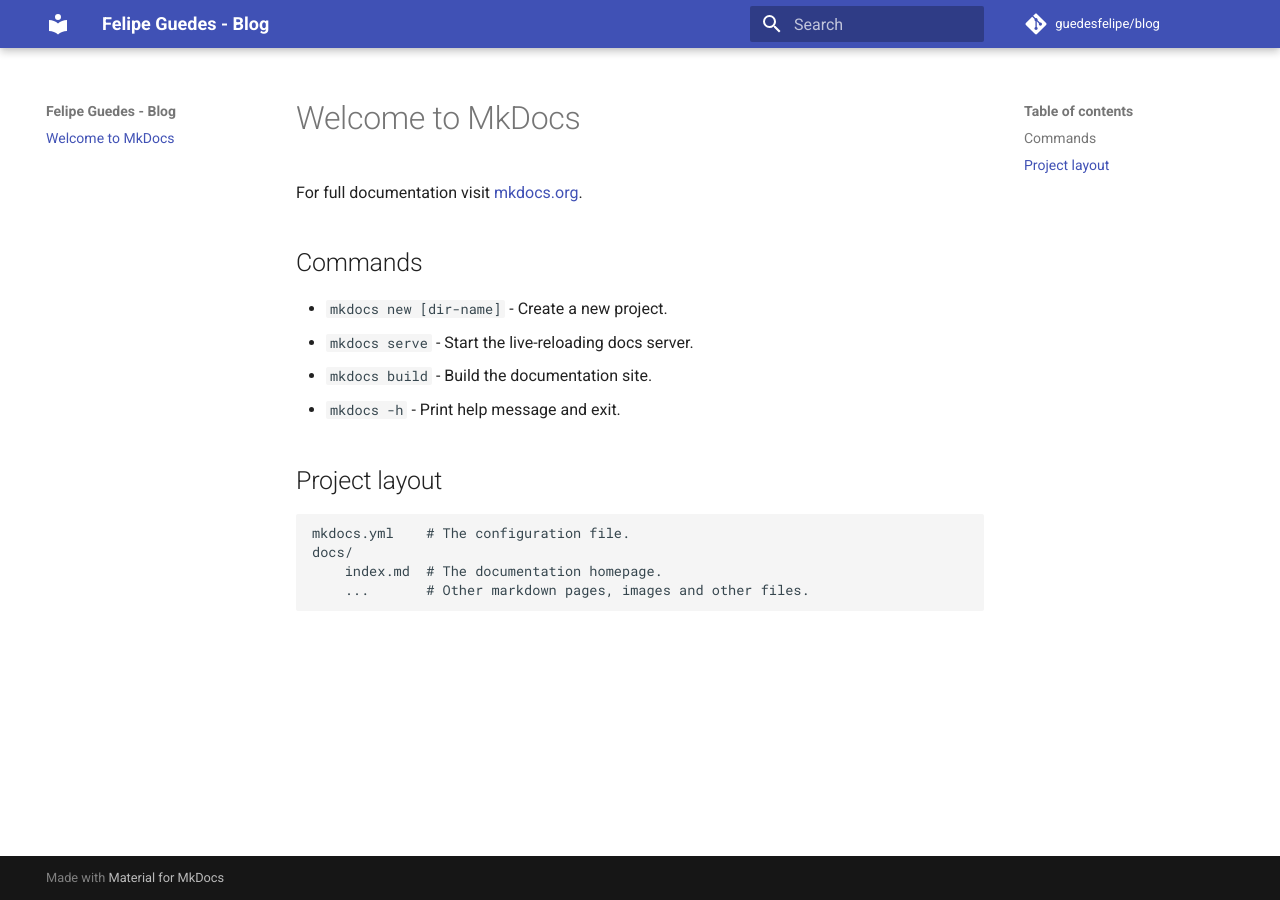
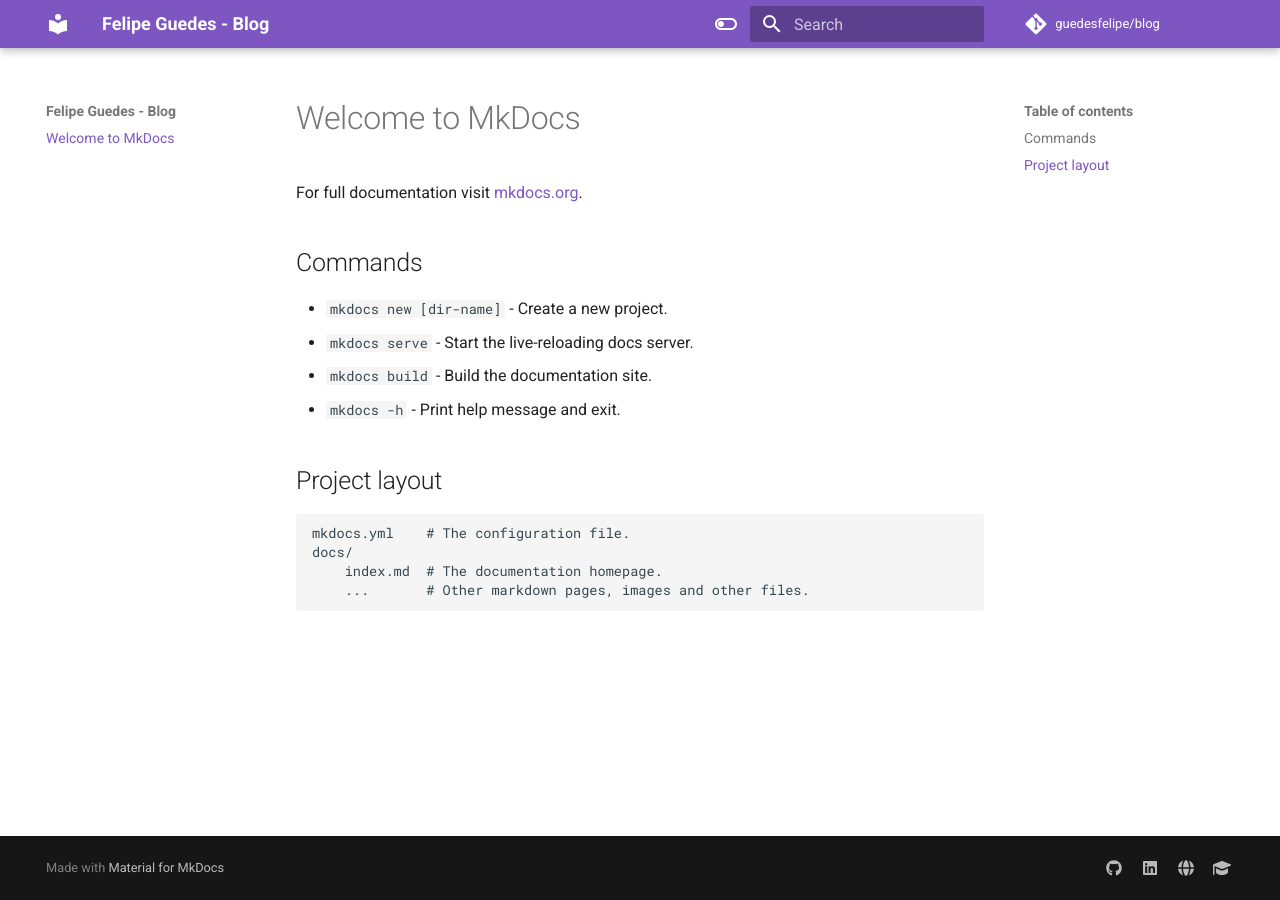
Before and after one commit to guedesfelipe/blog, an MkDocs documentation site: the page built from docs/index.md, in a window 1280 px wide. Built offline with MkDocs 1.6.1 and Material for MkDocs 9.7.7, drawn with Linux system fonts in a browser that asks for light colours; comment, search, counter and statistics services are not loaded.

```diff
--- a/mkdocs.yml
+++ b/mkdocs.yml
@@ -9,4 +9,41 @@ repo_name: guedesfelipe/blog
 repo_url: https://github.com/guedesfelipe/blog
 edit_uri: ""
 
-theme: material
+# Configuration
+theme:
+  name: material
+  palette:
+    - media: "(prefers-color-scheme: dark)"
+      scheme: slate
+      toggle:
+        icon: material/toggle-switch
+        name: Switch to light mode
+      primary: deep purple
+      accent: amber
+    - media: "(prefers-color-scheme: light)"
+      scheme: default
+      toggle:
+        icon: material/toggle-switch-off-outline
+        name: Switch to dark mode
+      primary: deep purple
+      accent: amber
+
+# Plugins
+plugins:
+  - search
+
+# Customization
+extra:
+  analytics:
+    provider: google
+    property: !ENV GOOGLE_ANALYTICS_KEY
+  homepage: https://guedesfelipe.github.io/blog/
+  social:
+    - icon: fontawesome/brands/github
+      link: https://github.com/guedesfelipe
+    - icon: fontawesome/brands/linkedin
+      link: https://www.linkedin.com/in/felipe-guedes-263480127
+    - icon: fontawesome/solid/globe
+      link: https://guedesfelipe.github.io/blog/
+    - icon: fontawesome/solid/graduation-cap
+      link: https://guedesfelipe.github.io
```
